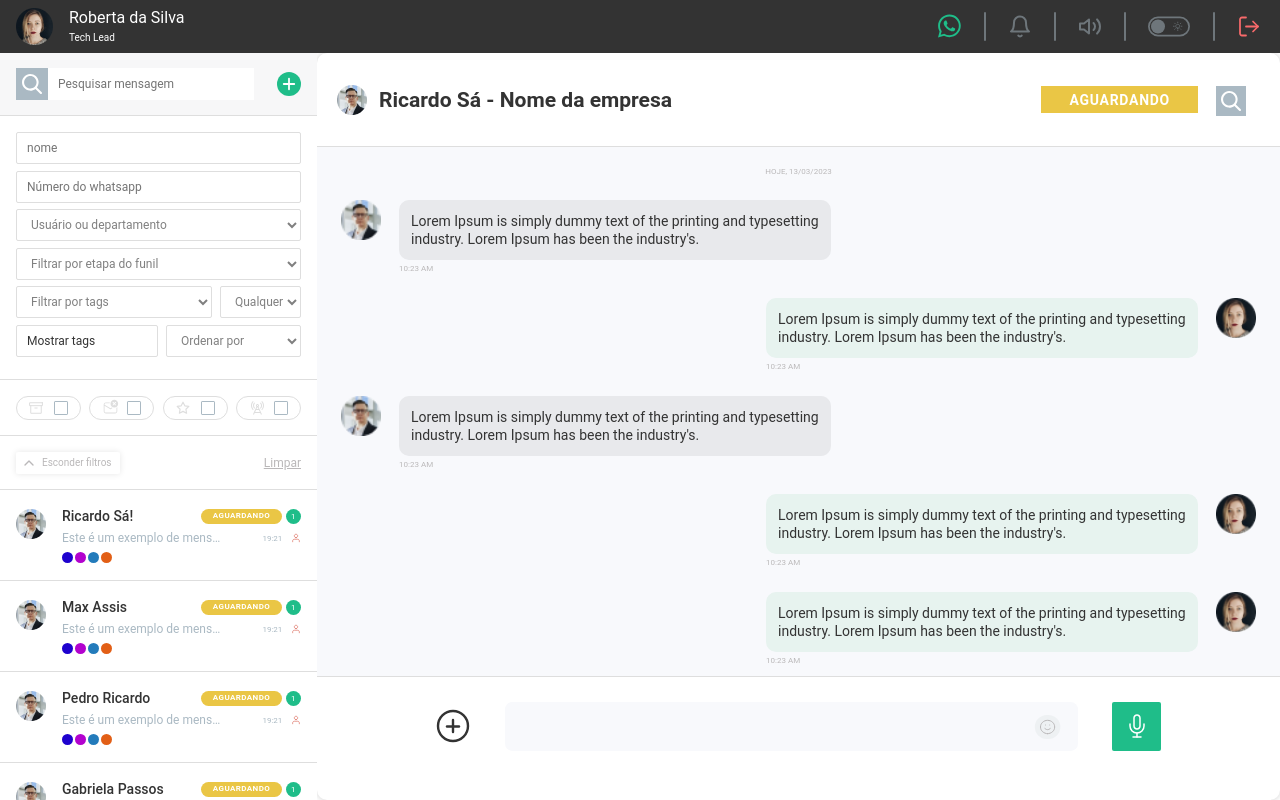
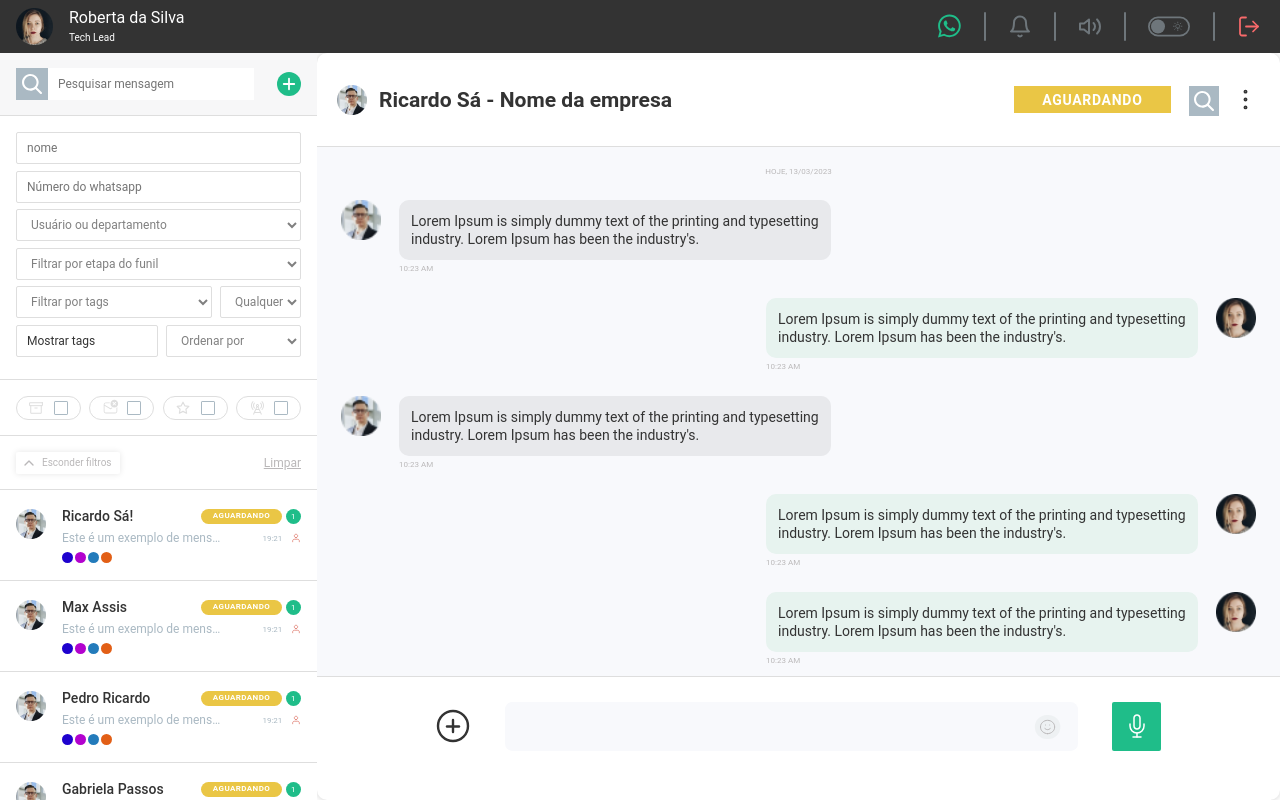
Before and after one commit to maxassis/tela_de_chat, a Nuxt app: page / in a window 1280 px wide. Built offline with nearby package versions, Linux system fonts and the light colour scheme; a web font is replaced by a local one.

Commit message:
feat: correçoes menu

```diff
--- a/components/Messages.vue
+++ b/components/Messages.vue
@@ -17,7 +17,7 @@
         <div class="messages__search">
           <img src="../images/lupa.svg" />
         </div>
-        <!-- <img src="../images/vertical.svg" style="margin-left: 23.75px" /> -->
+        <img class="messages__vertical" src="../images/vertical.svg"/>
         <img class="messages__horizontal" src="../images/group-vertical.svg" />
       </div>
     </div>
@@ -209,7 +209,7 @@ const { changeScreen } = toogleScreen()
     justify-content: space-between;
     block-size: 94px;
     border-radius: 10px 10px 0 0;
-    padding-inline: 20px 33.75px;
+    padding-inline: 20px 20.75px;
     border-block-end: 1px solid #dedede;
 
     @media (width <= 600px) {
@@ -285,6 +285,7 @@ const { changeScreen } = toogleScreen()
     line-height: 16px;
     letter-spacing: 0.05em;
     color: #ffffff;
+    padding-inline: 28px;
 
     @media (width <= 600px) {
       display: none;
@@ -294,7 +295,7 @@ const { changeScreen } = toogleScreen()
   &__search {
     display: grid;
     place-items: center;
-    inline-size: 30px;
+    min-inline-size: 30px;
     block-size: 30px;
     background: #aab9c3;
     margin-inline-start: 18px;
@@ -303,6 +304,20 @@ const { changeScreen } = toogleScreen()
       display: none;
     }
   }
+
+  &__vertical {
+    margin-inline-start: 13.75px;
+
+    @media (width > 1340px) {
+      display: none;
+    }
+
+    @media (width <= 600px) {
+      display: none;
+    }
+
+  }
+
 
   &__horizontal {
     display: none;
```
